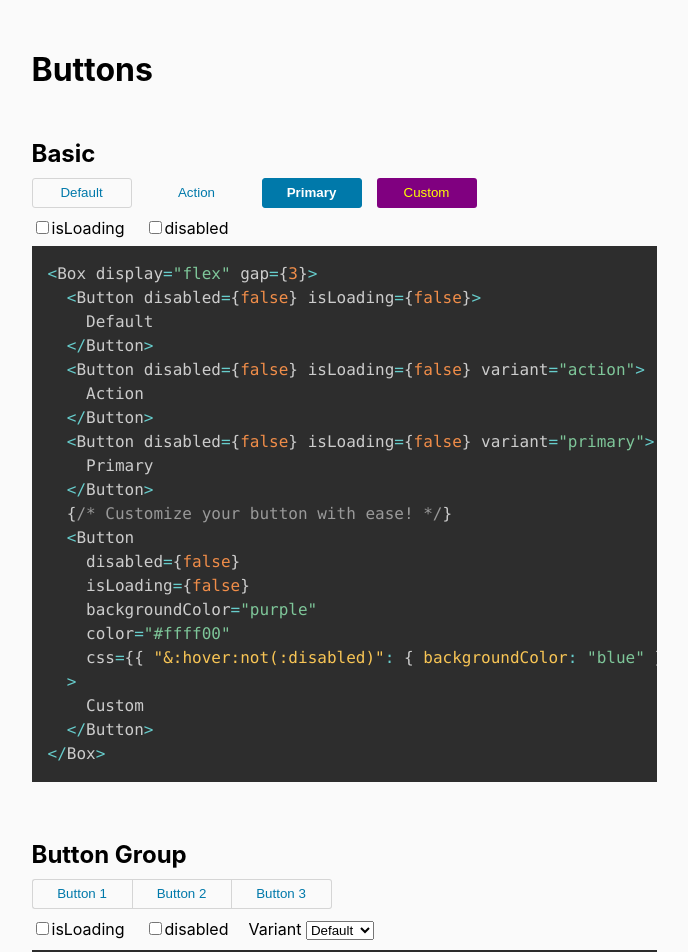
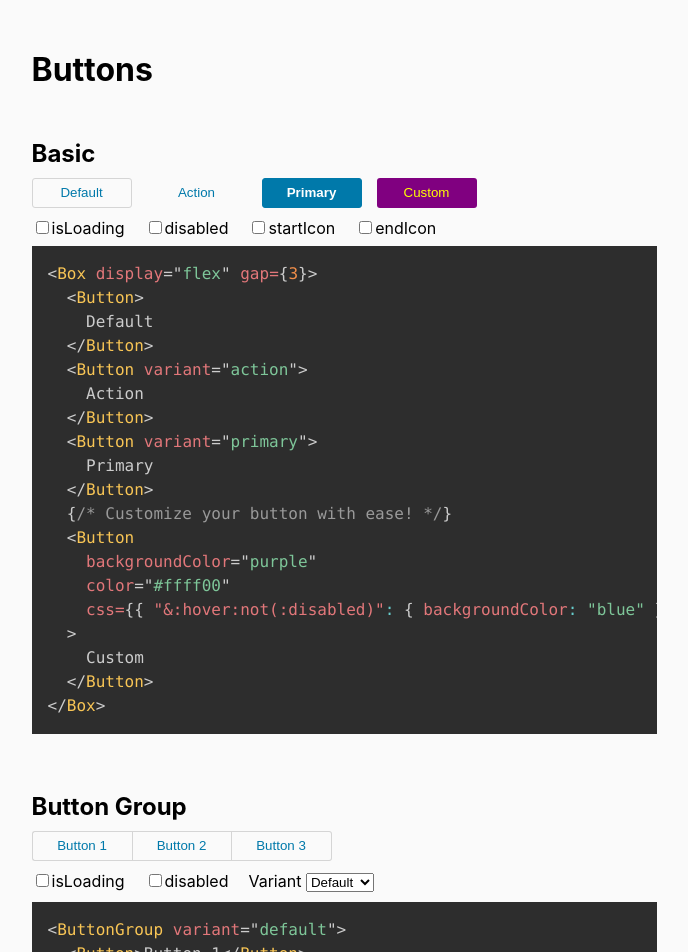
Before and after one commit to mattwells19/ComponentLibraryPOC, a Next.js app: page / in a window 1280 px wide. Shown: the top 952 px of the page, without its empty margins (296-984 px from the left). Built offline with nearby package versions, Linux system fonts and the light colour scheme.

Commit message:
Better highlighting and more props

```diff
--- a/components/Button.tsx
+++ b/components/Button.tsx
@@ -17,7 +17,7 @@ export interface ButtonProps extends HTMLButtonProps, ExtendedCSSProperties {
   sx?: CSSInterpolation;
 }
 
-const base: ComponentStyles<ButtonProps> = ({ theme }) => ({
+const base: ComponentStyles<ButtonProps> = ({ disabled, theme }) => ({
   borderRadius: "3px",
   minWidth: theme.spacing(20),
   maxWidth: theme.spacing(50),
@@ -29,7 +29,8 @@ const base: ComponentStyles<ButtonProps> = ({ theme }) => ({
   alignItems: "center",
   justifyContent: "center",
   border: "1px solid",
-  "&:active:not(:disabled)": {
+  "&:active": disabled ? {} :
+  {
     transform: "scale(0.98)",
     boxShadow: "inset 0 3px 5px rgb(0 0 0 / 13%)"
   },
@@ -39,14 +40,15 @@ const base: ComponentStyles<ButtonProps> = ({ theme }) => ({
   }
 });
 
-const variant: ComponentStyles<ButtonProps> = ({ variant, theme }) => {
+const variant: ComponentStyles<ButtonProps> = ({ disabled, isLoading, variant, theme }) => {
   switch (variant) {
     case "action":
       return {
         backgroundColor: theme.palette.background.transparent.main,
         borderColor: theme.palette.background.transparent.main,
         color: theme.palette.active.main,
-        "&:hover:not(:disabled)": {
+        "&:hover": disabled ? {} :
+        {
           backgroundColor: theme.palette.background.transparent.hover
         }
       };
@@ -56,10 +58,12 @@ const variant: ComponentStyles<ButtonProps> = ({ variant, theme }) => {
         borderColor: theme.palette.active.main,
         color: "#fff",
         fontWeight: 600,
-        "&:hover:not(:disabled)": {
+        "&:hover": disabled ? {} :
+        {
           backgroundColor: theme.palette.active.hover
         },
-        "&:active:not(:disabled)": {
+        "&:active": disabled ? {} :
+        {
           backgroundColor: theme.palette.active.pressed
         }
       };
@@ -68,11 +72,13 @@ const variant: ComponentStyles<ButtonProps> = ({ variant, theme }) => {
         borderColor: theme.palette.line.default,
         backgroundColor: theme.palette.background.transparent.main,
         color: theme.palette.active.main,
-        "&:hover:not(:disabled)": {
+        "&:hover": disabled ? {} :
+        {
           backgroundColor: theme.palette.background.transparent.hover,
           borderColor: "#cbcbcb"
         },
-        "&:active:not(:disabled)": {
+        "&:active": disabled ? {} :
+        {
           borderColor: "#bababa"
         }
       };
--- a/stories/icons/SearchIcon.tsx
+++ b/icons/SearchIcon.tsx
@@ -3,19 +3,19 @@ import React from "react";
 const SearchIcon: React.FC<React.SVGProps<SVGSVGElement>> = ({ ...props }) => (
   <svg
     viewBox="0 0 80 80"
-    fill="white"
+    fill="currentColor"
     xmlns="http://www.w3.org/2000/svg"
     {...props}
   >
     <path
       d="M47.4451 47.4983L50.7244 50.7776M50.7249 55.0168L63.4534 67.7487C64.6243 68.9199 66.523 68.9201 67.6941 67.749C68.8649 66.5782 68.865 64.6799 67.6944 63.5089L54.9659 50.777C53.795 49.6058 51.8963 49.6057 50.7252 50.7767C49.5544 51.9476 49.5542 53.8458 50.7249 55.0168Z"
-      stroke="#C2CCDE"
+      stroke="currentColor"
       strokeLinecap="round"
       strokeLinejoin="round"
     />
     <path
       d="M15.5967 29.0688C17.3584 22.494 22.494 17.3584 29.0688 15.5967C35.6437 13.8349 42.6591 15.7147 47.4722 20.5278C52.2854 25.341 54.1651 32.3563 52.4034 38.9312C50.6416 45.5061 45.5061 50.6416 38.9312 52.4034C32.3563 54.1651 25.341 52.2854 20.5278 47.4722C15.7147 42.6591 13.8349 35.6437 15.5967 29.0688Z"
-      stroke="#C2CCDE"
+      stroke="currentColor"
       strokeLinecap="round"
       strokeLinejoin="round"
     />
--- a/pages/index.tsx
+++ b/pages/index.tsx
@@ -4,6 +4,7 @@ import tomorrow from "../styles/tomorrow";
 import { Box, Button, ButtonGroup, Heading } from "../components";
 import { ButtonProps } from "../components/Button";
 import { ButtonGroupProps } from "../components/ButtonGroup";
+import SearchIcon from "../icons/SearchIcon";
 
 function Home() {
   const [buttonProps, setButtonProps] = React.useState<ButtonProps>({ disabled: false, isLoading: false });
@@ -51,22 +52,36 @@ function Home() {
             />
             disabled
           </Box>
+          <Box as="label">
+            <input
+              type="checkbox"
+              checked={Boolean(buttonProps.startIcon)}
+              onChange={(e) => setButtonProps((prev) => ({ ...prev, startIcon: e.target.checked ? <SearchIcon/> : undefined }))}
+            />
+            startIcon
+          </Box>
+          <Box as="label">
+            <input
+              type="checkbox"
+              checked={Boolean(buttonProps.endIcon)}
+              onChange={(e) => setButtonProps((prev) => ({ ...prev, endIcon: e.target.checked ? <SearchIcon/> : undefined }))}
+            />
+            endIcon
+          </Box>
         </Box>
-        <SyntaxHighlighter language="javascript" style={tomorrow}>
+        <SyntaxHighlighter language="tsx" style={tomorrow}>
           {`<Box display="flex" gap={3}>
-  <Button disabled={${buttonProps.disabled}} isLoading={${buttonProps.isLoading}}>
+  <Button${buttonProps.isLoading ? " isLoading" : ""}${buttonProps.disabled ? " disabled" : ""}${Boolean(buttonProps.startIcon) ? " startIcon={<SearchIcon />}" : ""}${Boolean(buttonProps.endIcon) ? " endIcon={<SearchIcon />}" : ""}>
     Default
   </Button>
-  <Button disabled={${buttonProps.disabled}} isLoading={${buttonProps.isLoading}} variant="action">
+  <Button variant="action"${buttonProps.isLoading ? " isLoading" : ""}${buttonProps.disabled ? " disabled" : ""}${Boolean(buttonProps.startIcon) ? " startIcon={<SearchIcon />}" : ""}${Boolean(buttonProps.endIcon) ? " endIcon={<SearchIcon />}" : ""}>
     Action
   </Button>
-  <Button disabled={${buttonProps.disabled}} isLoading={${buttonProps.isLoading}} variant="primary">
+  <Button variant="primary"${buttonProps.isLoading ? " isLoading" : ""}${buttonProps.disabled ? " disabled" : ""}${Boolean(buttonProps.startIcon) ? " startIcon={<SearchIcon />}" : ""}${Boolean(buttonProps.endIcon) ? " endIcon={<SearchIcon />}" : ""}>
     Primary
   </Button>
   {/* Customize your button with ease! */}
-  <Button
-    disabled={${buttonProps.disabled}}
-    isLoading={${buttonProps.isLoading}}
+  <Button${buttonProps.isLoading ? "\n\tisLoading" : ""}${buttonProps.disabled ? "\n\tdisabled" : ""}${Boolean(buttonProps.startIcon) ? "\n\tstartIcon={<SearchIcon />}" : ""}${Boolean(buttonProps.endIcon) ? "\n\tendIcon={<SearchIcon />}" : ""}
     backgroundColor="purple"
     color="#ffff00"
     css={{ "&:hover:not(:disabled)": { backgroundColor: "blue" } }}
@@ -114,8 +129,8 @@ function Home() {
             </select>
           </Box>
         </Box>
-        <SyntaxHighlighter language="javascript" style={tomorrow}>
-          {`<ButtonGroup disabled={${buttonGroupProps.disabled}} isLoading={${buttonGroupProps.isLoading}} variant="${buttonGroupProps.variant}">
+        <SyntaxHighlighter language="tsx" style={tomorrow}>
+          {`<ButtonGroup variant="${buttonGroupProps.variant}"${buttonGroupProps.isLoading ? " isLoading" : ""}${buttonGroupProps.disabled ? " disabled" : ""}>
   <Button>Button 1</Button>
   <Button>Button 2</Button>
   <Button>Button 3</Button>
```
Also changed, not shown: 1 other file (tests, documents, lock files or other folders).
